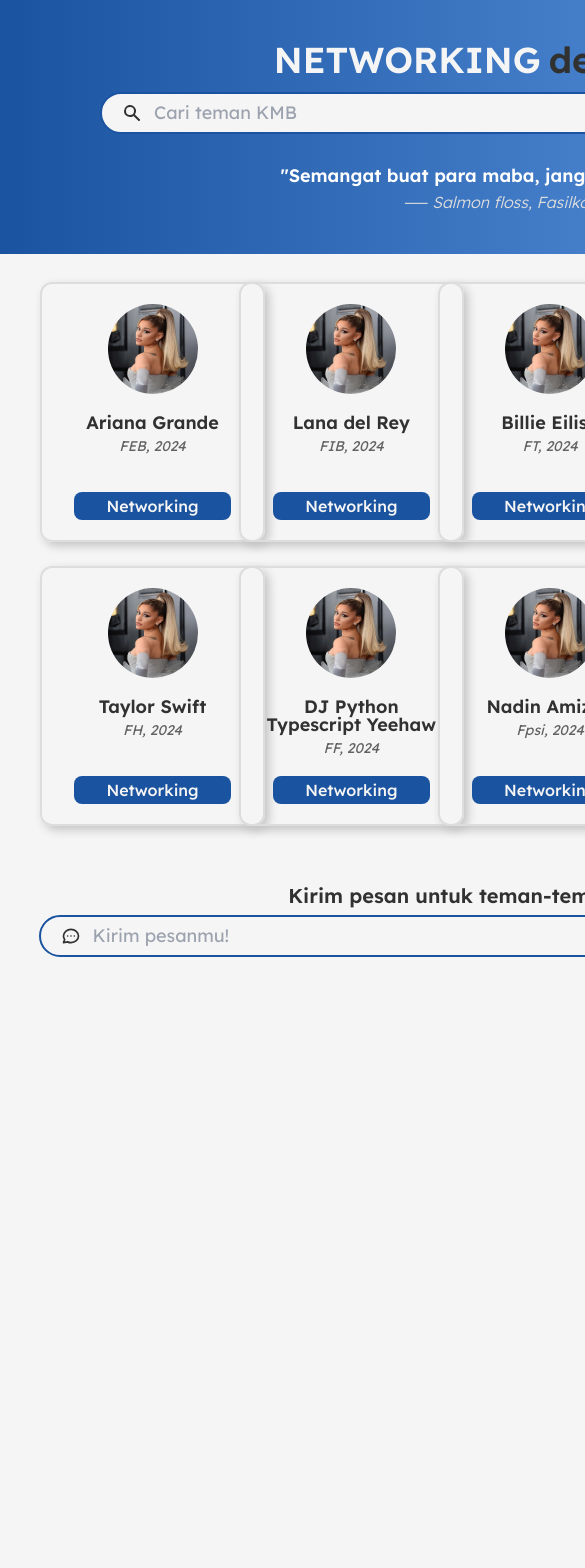
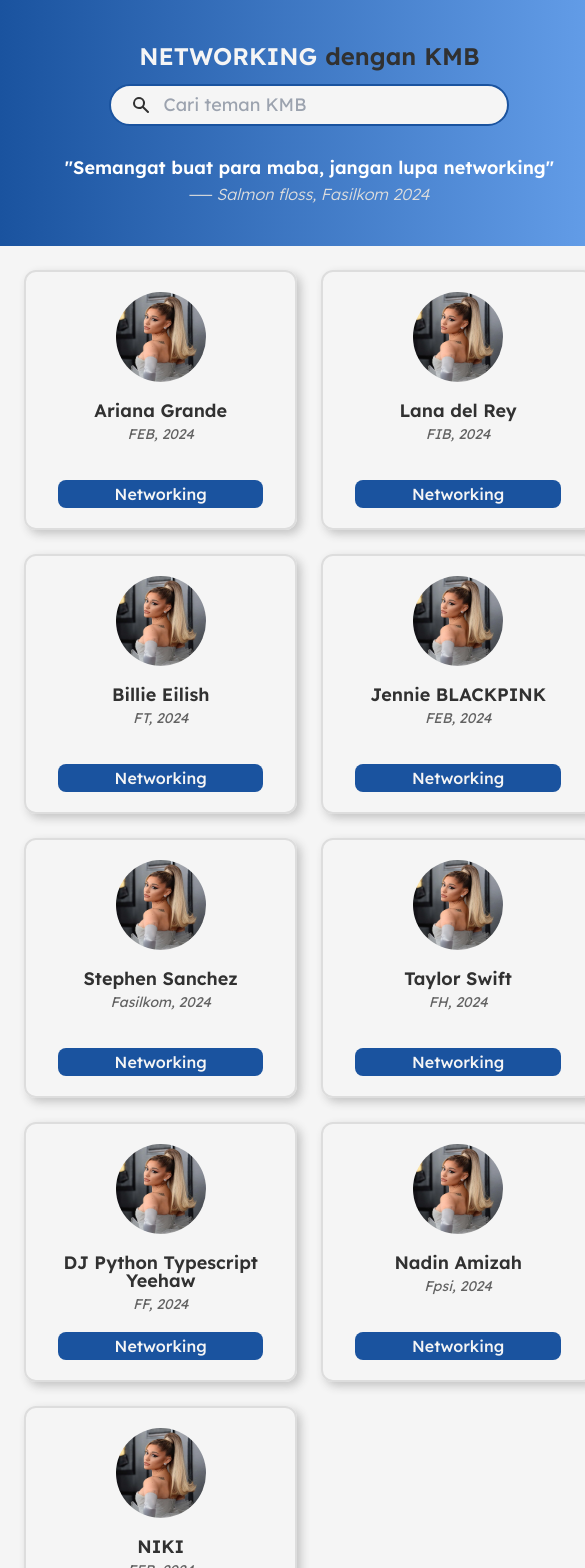
Before and after one commit to ppmb-kmbui/fe-ppmb-2025, a Next.js app: page /cari in a window 390 px wide. Shown: the top 1568 px of the page, 585 px wide, since content can reach past the window. Before the commit the page ends 1014 px from the top, so only its background shows below. Built offline with nearby package versions, Linux system fonts and the light colour scheme; no server answers.

Commit message:
feat: Implement responsive UI for cari page

```diff
--- a/src/app/cari/page.tsx
+++ b/src/app/cari/page.tsx
@@ -49,8 +49,8 @@ const CariPage: React.FC = () => {
 
     return (
         <div className="min-h-screen flex flex-col">
-            <div className="bg-gradient-to-r from-ppmb-blue-600 to-ppmb-blue-300 px-[100px] flex flex-col py-10 gap-3 items-center">
-                <div className="flex text-ppmb-800 justify-center items-center text-4xl gap-2 font-semibold">
+            <div className="bg-gradient-to-r from-ppmb-blue-600 to-ppmb-blue-300 px-[60px] md:px-[100px] flex flex-col py-10 gap-3 items-center">
+                <div className="flex text-ppmb-800 justify-center items-center text-2xl md:text-3xl lg:text-4xl gap-2 font-semibold">
                     <text className="text-ppmb-000">NETWORKING</text>
                     <text>dengan</text>
                     <text>KMB</text>
@@ -64,15 +64,15 @@ const CariPage: React.FC = () => {
                 </div>
             </div>
 
-            <div className="grid grid-cols-5 mt-7 gap-6 px-10">
+            <div className="grid grid-cols-2 md:grid-cols-3 xl:grid-cols-5 mt-6 md:mt-5 lg:mt-7 gap-6 md:gap-7 lg:gap-7 px-6 md:px-5 lg:px-7">
                 {DATA.map((data, key) => (
                     <UserCard key={key} {...data}/>
                 ))}
             </div>
 
-            <div className="flex flex-col items-center py-14 gap-1">
-                <text className="text-xl font-semibold">Kirim pesan untuk teman-teman KMBUI kamu!</text>
-                <div className="flex gap-4 items-center">
+            <div className="flex flex-col items-center py-14 gap-1 w-full">
+                <text className="text-xl md:text-2xl font-semibold">Kirim pesan untuk teman-teman KMBUI kamu!</text>
+                <div className="flex gap-4 items-center w-full justify-center px-12 lg:px-[100px]">
                     <Input icon={<HiOutlineChat />} placeholder="Kirim pesanmu!" setValue={setMessage} type="rounded" />
                     <Button handleClick={() => {}} label="Kirim" variant="lg"/>
                 </div>
--- a/src/components/ui/Input.tsx
+++ b/src/components/ui/Input.tsx
@@ -17,7 +17,7 @@ export const Input: React.FC<InputProps> = ({
     const [isVisible, setIsVisible] = useState<boolean>(false);
 
     return (
-        <div className={`${type == "rounded" ? "w-[850px]" : "w-full"} flex flex-col text-lg text-ppmb-800`}>
+        <div className={`${type == "rounded" ? "w-[400px] md:w-[500px] lg:max-w-[850px] lg:w-full" : "w-full"} flex flex-col text-lg text-ppmb-800`}>
             {type == "normal" && <div className="flex flex-row items-center gap-1 ">
                 <div className="text-[18px]">{icon}</div>
                 <text className="font-medium">{label}</text>
--- a/src/components/ui/card/UserCard.tsx
+++ b/src/components/ui/card/UserCard.tsx
@@ -15,7 +15,7 @@ export const UserCard: React.FC<CardProps> = ({
     const router = useRouter();
 
     return (
-        <div className="flex flex-col justify-between border-ppmb-100 border-[2px] py-5 px-6 rounded-xl min-h-[260px] min-w-[225px] shadow-ppmb-200 shadow-custom">
+        <div className="flex flex-col justify-between border-ppmb-100 border-[2px] py-5 px-6 rounded-xl min-h-[260px] min-w-[200px] lg:min-w-[225px] shadow-ppmb-200 shadow-custom">
             <div className="flex h-[45%] items-center justify-center">
                 <div className="h-[90px] w-[90px] flex">
                     <Image
```
